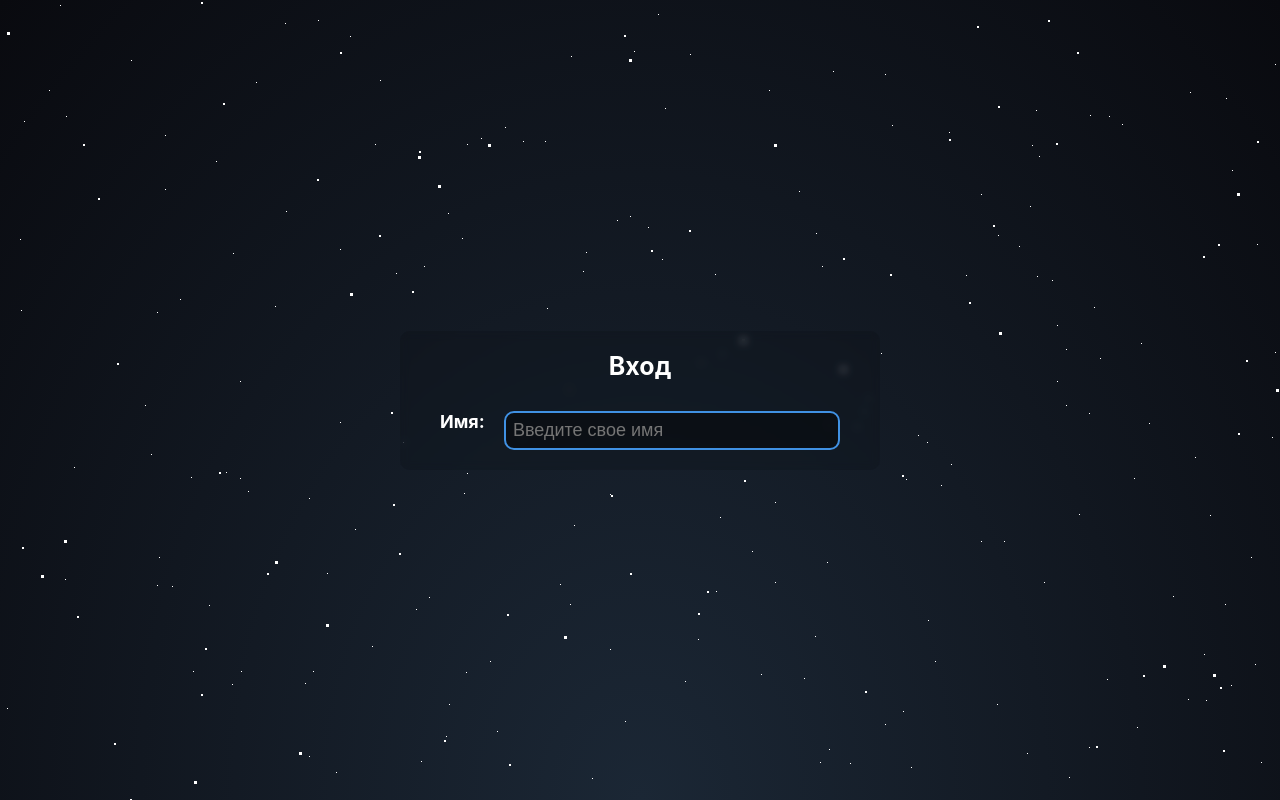
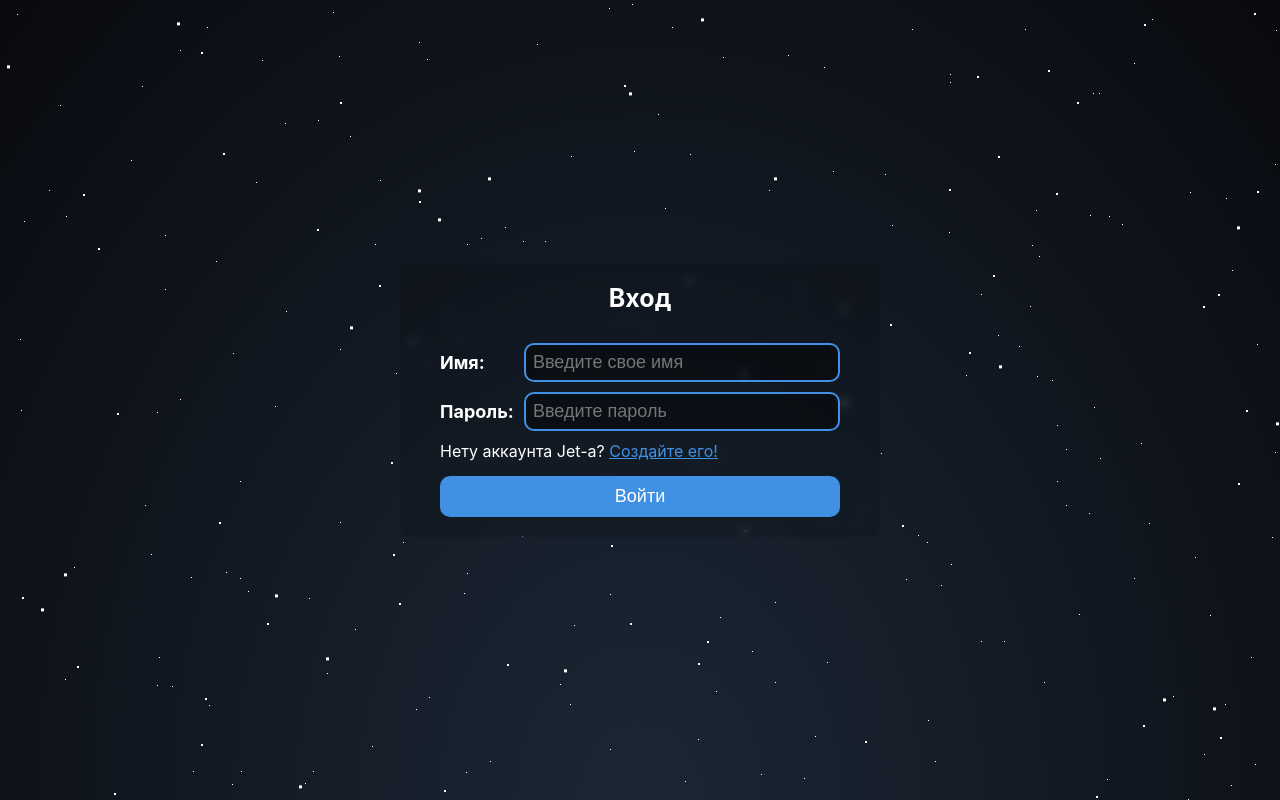
Before and after one commit to aqolys/jet-a, a Vue app: page /auth in a window 1280 px wide. Built offline with nearby package versions, Linux system fonts and the light colour scheme.

Commit message:
continue dev auth page

```diff
--- a/src/components/Button.vue
+++ b/src/components/Button.vue
@@ -24,11 +24,12 @@ export default {
   border: unset;
   outline: unset;
   color: white;
-  border-radius: 100%;
+  user-select: none;
 
   &-icon {
     padding: 10px;
     font-size: 20px;
+    border-radius: 100%;
     display: flex;
     align-items: center;
     justify-content: center;
@@ -40,6 +41,9 @@ export default {
 
   &-text {
     background: $blue;
+    border-radius: 10px;
+    font-size: 18px;
+    padding: 10px 25px;
   }
 
   &-dialogue {
@@ -60,5 +64,9 @@ export default {
       margin-right: 4px;
     }
   }
+
+  &--stretched {
+    width: 100%;
+  }
 }
 </style>
--- a/src/components/Input.vue
+++ b/src/components/Input.vue
@@ -1,18 +1,18 @@
 <template>
   <div class="input-group">
-    <label class="input-label" v-if="label">{{ label }}</label>
-    <input :type="type" :placeholder="placeholder" />
+    <label class="input-label" :for="id" v-if="label">{{ label }}</label>
+    <input
+      :type="type"
+      :placeholder="placeholder"
+      :id="id"
+      :maxlength="maxlength"
+    />
   </div>
 </template>
 
 <script>
 export default {
-  props: ["type", "placeholder", "label"],
-  computed: {
-    maxLenght() {
-      return this.maxLenght ? this.maxLenght : 40;
-    },
-  },
+  props: ["type", "placeholder", "label", "id", "maxlength"],
 };
 </script>
 
@@ -22,9 +22,11 @@ export default {
 .input {
   &-group {
     display: grid;
-    grid-template-columns: 50px 1fr;
+    grid-template-columns: 70px 1fr;
     column-gap: 1rem;
     width: 100%;
+    align-items: center;
+    margin-bottom: 10px;
   }
 
   &-label {
--- a/src/components/chats/Chat.vue
+++ b/src/components/chats/Chat.vue
@@ -64,6 +64,7 @@ export default {
   row-gap: 0.4rem;
   padding: 0 7px 0 7px;
   height: $chat-height;
+  user-select: none;
 
   &:hover {
     background: rgba(64, 145, 227, 0.4);
--- a/src/views/Auth.vue
+++ b/src/views/Auth.vue
@@ -2,10 +2,27 @@
   <div class="auth">
     <div class="auth__container">
       <span class="auth__title">
-        {{ mode === "auth" ? "Вход" : "Регистрация" }}
+        {{ title }}
       </span>
       <div class="auth__form">
-        <Input type="text" placeholder="Введите свое имя" label="Имя: " />
+        <Input
+          type="text"
+          placeholder="Введите свое имя"
+          label="Имя:"
+          id="name"
+          maxlength="15"
+        />
+        <Input
+          type="password"
+          placeholder="Введите пароль"
+          label="Пароль:"
+          id="password"
+          maxlength="30"
+        />
+        <div class="auth__toggle">
+          Нету аккаунта Jet-a? <span @click="switchMode">Создайте его!</span>
+        </div>
+        <Button text="Войти" class="button--stretched" />
       </div>
     </div>
   </div>
@@ -13,18 +30,40 @@
 
 <script>
 import Input from "@/components/Input.vue";
+import Button from "@/components/Button.vue";
 
 export default {
   data: () => ({
     mode: "auth",
+    title: "Вход",
   }),
   components: {
     Input,
+    Button,
+  },
+  methods: {
+    switchMode() {
+      let { mode } = this;
+
+      switch (mode) {
+        case "auth":
+          this.title = "Регистрация";
+          this.mode = "reg";
+          break;
+
+        case "reg":
+          this.title = "Вход";
+          this.mode = "auth";
+          break;
+      }
+    },
   },
 };
 </script>
 
 <style lang="scss" scoped>
+@import "@/scss/colors.scss";
+
 .auth {
   width: 100vw;
   height: 100vh;
@@ -53,5 +92,19 @@ export default {
   &__form {
     width: 100%;
   }
+
+  &__toggle {
+    font-size: 16px;
+    margin-bottom: 15px;
+    user-select: none;
+
+    span {
+      user-select: none;
+      cursor: pointer;
+      font-size: 16px;
+      color: $blue;
+      text-decoration: underline;
+    }
+  }
 }
 </style>
```
